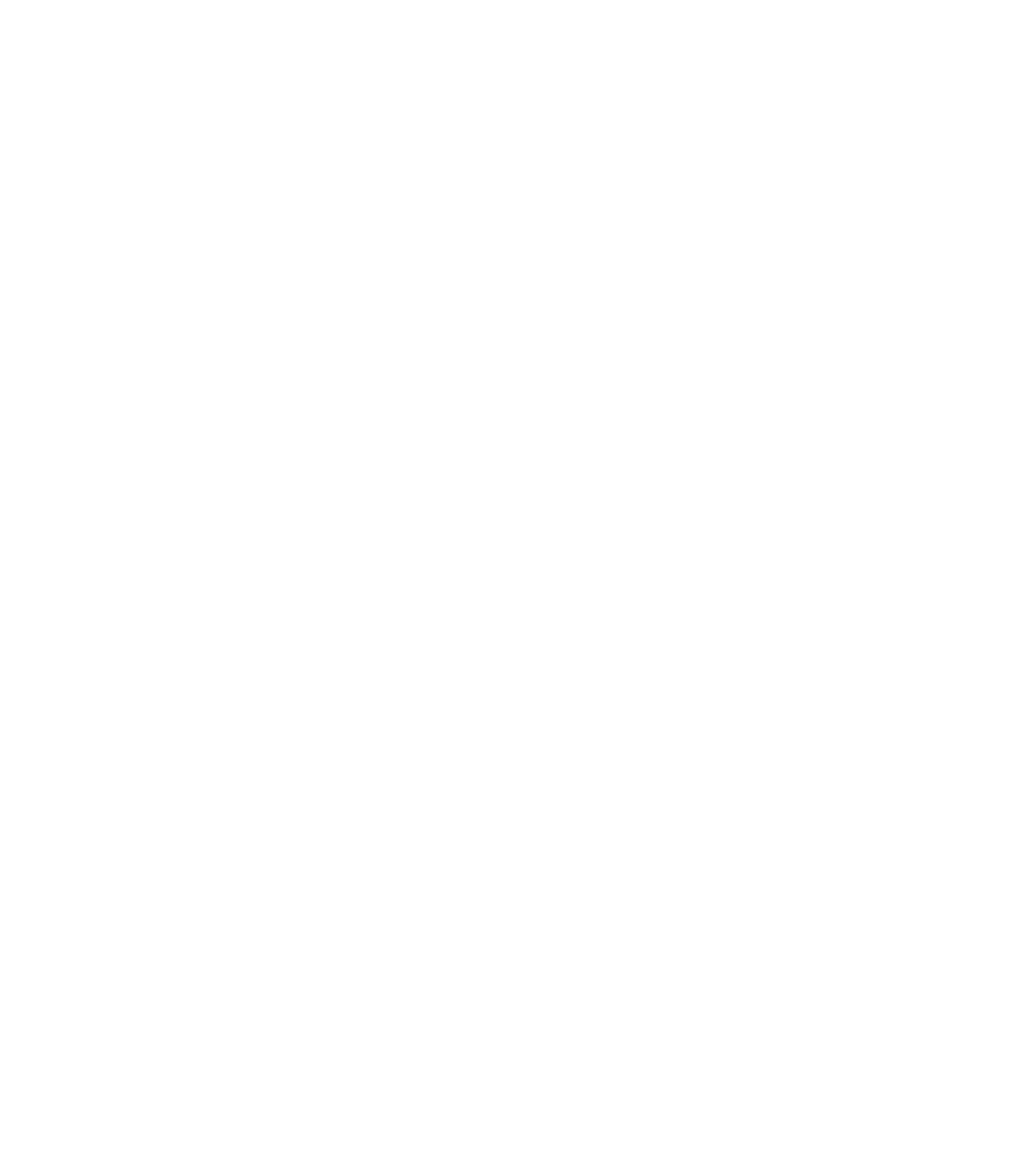
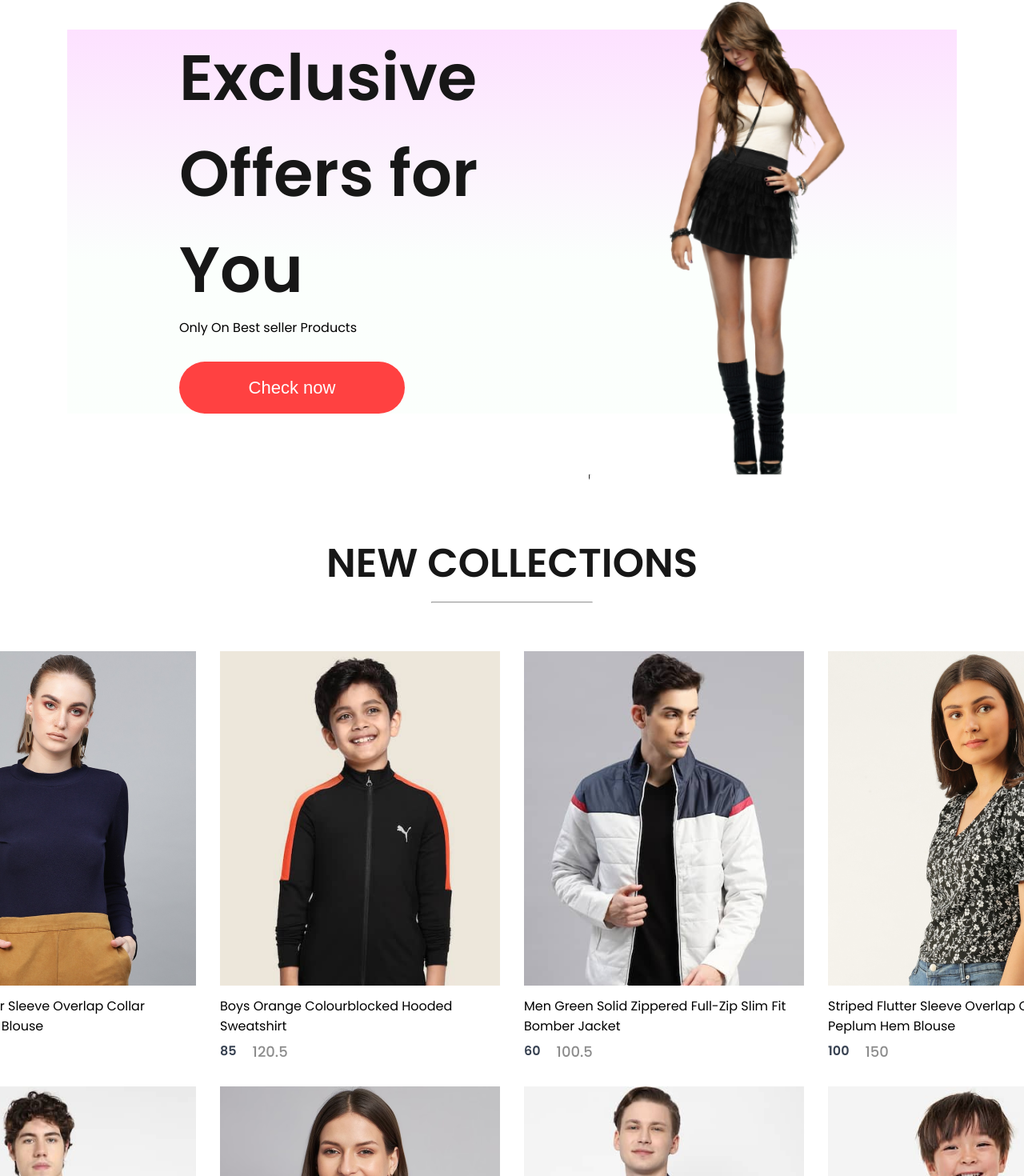
Before and after one commit to profAnant/shopme, a React (Create React App) app in the folder frontend/: page / in a window 1280 px wide. Shown: the part 1580-3050 px from the top of the page at 80% size. Before the commit the page ends 1617 px from the top, so only its background shows below. Built offline with nearby package versions, Linux system fonts and the light colour scheme.

Commit message:
Adding newcollections to the Shop page

```diff
--- /dev/null
+++ b/frontend/src/Components/NewCollections/NewCollections.css
@@ -0,0 +1,28 @@
+.new-collections{
+    display: flex;
+    flex-direction: column;
+    align-items: center;
+    gap: 10px;
+    height: 90vh;
+}
+
+.new-collections h1{
+    color: #171717;
+    font-size: 50px;
+    font-weight: 600;
+}
+
+.new-collections hr{
+    width: 200px;
+    height: 6px;
+    border-radius: 10px;
+    background: #252525;
+
+}
+
+.collections{
+    display: grid;
+    grid-template-columns: 1fr 1fr 1fr 1fr;
+    margin-top: 50px;
+    gap: 30px;
+}
--- /dev/null
+++ b/frontend/src/Components/NewCollections/NewCollections.jsx
@@ -0,0 +1,22 @@
+import React from 'react'
+import './NewCollections.css'
+import new_collection from '../Assets/new_collections'
+import Item from '../Items/Item'
+
+const NewCollections=()=>{
+    return (
+        <div className='new-collections'>
+            <h1>NEW COLLECTIONS</h1>
+            <hr/>
+            <div className="collections">
+                {
+                    new_collection.map((item,i)=>
+                    {
+                        return <Item key={i} id={item.id} name={item.name} image={item.image} new_price={item.new_price} old_price={item.old_price}/>
+                    })
+                }
+            </div>
+        </div>
+    )
+}
+export default NewCollections
--- /dev/null
+++ b/frontend/src/Components/Offers/Offers.css
@@ -0,0 +1,49 @@
+.offers{
+    width: 65%;
+    height: 60vh;
+    display: flex;
+    margin: auto;
+    padding: 0px 140px;
+    margin-bottom: 150px;
+    background: linear-gradient(180deg,#fde1ff 0%,#e1ffea22 60%);
+}
+
+.offersleft{
+    display: flex;
+    flex: 1;
+    flex-direction: column;
+    justify-content: center;
+}
+
+.offersleft h1{
+    color: #171717;
+    font-size: 80px;
+    font-weight: 600;
+}
+
+.offerleft h1{
+    color: #171717;
+    font-size: 22px;
+    font-weight:600;
+}
+
+.offersleft button{
+    width:282px;
+    height: 70px;
+    border-radius: 35px;
+    background: #ff4141;
+    border: none;
+    color: white;
+    font-size: 22px;
+    font-weight: 500;
+    margin-top: 30px;
+    cursor: pointer;
+}
+
+.offersright{
+    flex: 1;
+    display: flex;
+    align-items: center;
+    justify-content: flex-end;
+    padding-top: 50px;
+}
--- /dev/null
+++ b/frontend/src/Components/Offers/Offers.jsx
@@ -0,0 +1,20 @@
+import React from 'react'
+import './Offers.css'
+import exclusive_image from '../Assets/extra.png'
+
+const Offers=()=>{
+    return (
+        <div className='offers'>
+            <div className='offersleft'>
+                <h1> Exclusive</h1>
+                <h1> Offers for You</h1>
+                <p> Only On Best seller Products</p>
+                <button>Check now</button>
+            </div>
+            <div className='offersright'>
+                <img src={exclusive_image} alt="" />
+            </div>
+        </div>
+    )
+}
+export default Offers
--- a/frontend/src/Pages/Shop.jsx
+++ b/frontend/src/Pages/Shop.jsx
@@ -1,11 +1,15 @@
 import React from 'react'
 import Hero from '../Components/Hero/Hero'
 import Popular from '../Components/Popular/Popular'
+import Offers from '../Components/Offers/Offers'
+import NewCollections from '../Components/NewCollections/NewCollections'
 const Shop=()=>{
     return (
         <div>
             <Hero/>
             <Popular/>
+            <Offers/>
+            <NewCollections/>
         </div>
     )
 }
```
Also changed, not shown: frontend/src/Components/NewsLetter/NewsLetter.jsx (added, +12 -0 lines), frontend/src/Components/Assets/extra.png (added), frontend/src/Components/NewsLetter/NewsLetter.css (added).
